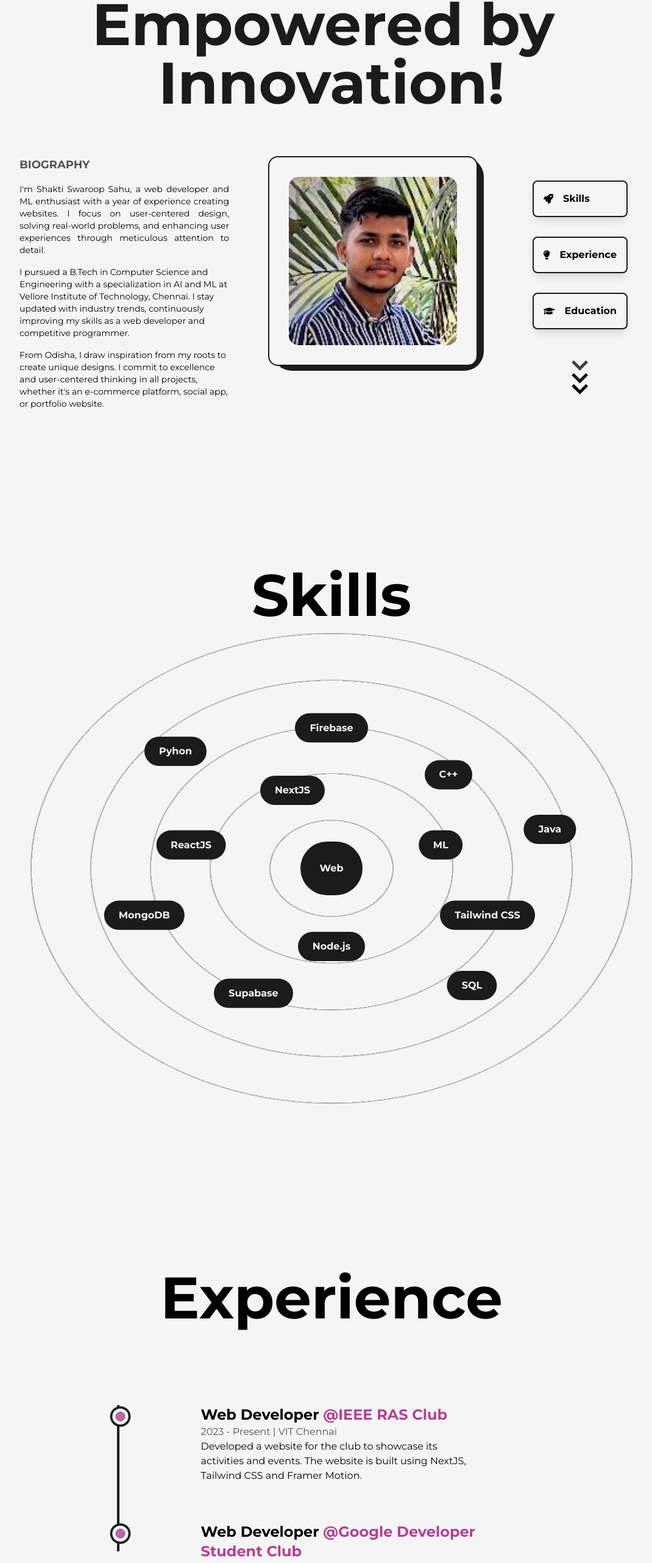
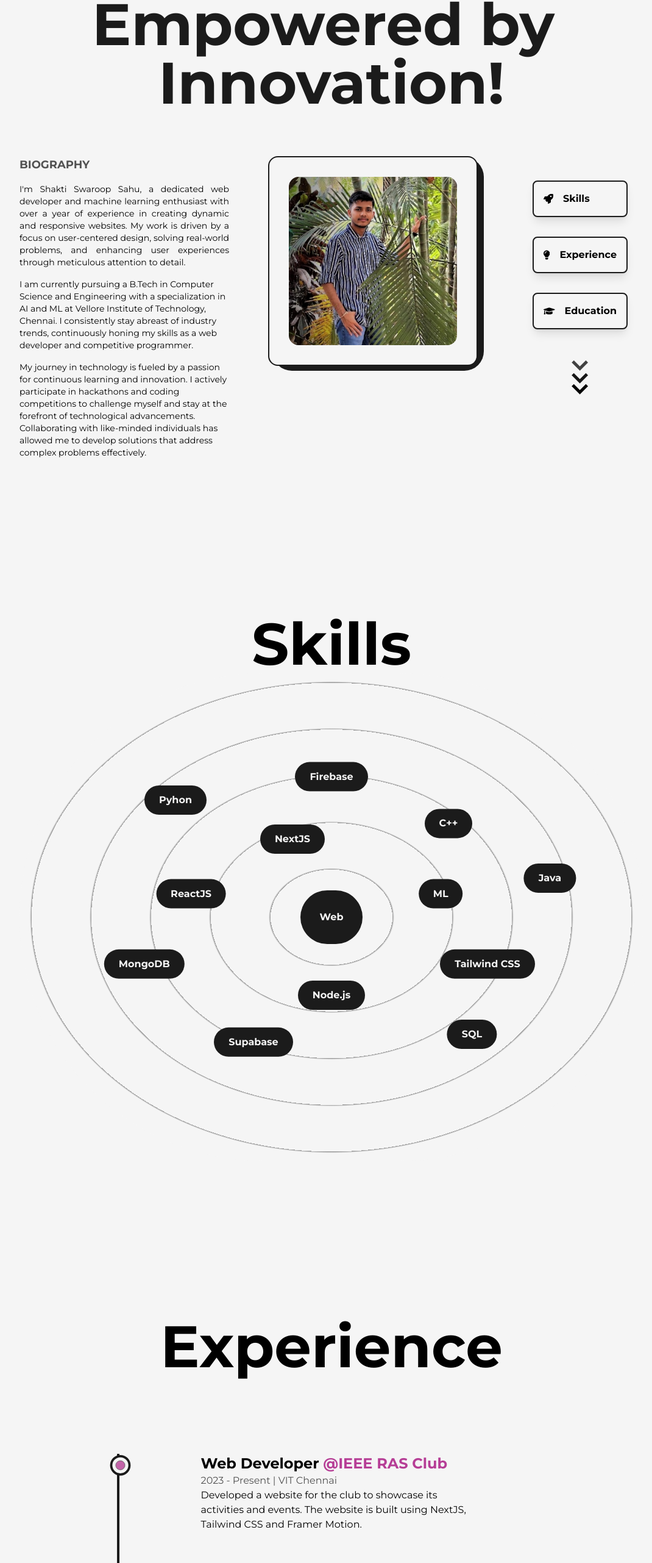
Before and after one commit to prosws2210/PORTFOLIO, a Next.js app in the folder FRONTEND/: page /about in a window 1280 px wide. Shown: the part 176-2739 px from the top of the page at 61% size, without its empty margins (96-1166 px from the left). Built offline with nearby package versions, Linux system fonts and the light colour scheme.

Commit message:
Few changes made

```diff
--- a/FRONTEND/src/components/Education.jsx
+++ b/FRONTEND/src/components/Education.jsx
@@ -74,21 +74,21 @@ const Education = () => {
 						time="2022 - Present"
 						institution="Vellore Institute of Technology, Chennai Campus"
 						logo={VIT_Logo}
-						performance="CGPA: 9.72/10"
+						performance="CGPA: 9.25/10"
 					/>
 					<Details
 						type="Senior Secondary (Class XII)"
-						time="2019 - 2021"
-						institution="Kendriya Vidyalaya, No.1, Vasco, Goa"
+						time="2020 - 2022"
+						institution="Kendriya Vidyalaya No.1, JIPMER Campus, Puducherry"
 						logo={KVS_Logo}
-						performance="Percentage: 96.2%"
+						performance="Percentage in 12th std: 94%"
 					/>
 					<Details
 						type="Secondary (Class X)"
-						time="2017-2019"
-						institution="Kendriya Vidyalaya, No.2, Kochi, Kerala"
+						time="2010 - 2020"
+						institution="Kendriya Vidyalaya No.1, JIPMER Campus, Puducherry"
 						logo={KVS_Logo}
-						performance="Percentage: 97.2%"
+						performance="Percentage in 10th std: 96.2%"
 					/>
 				</ul>
 			</div>
--- a/FRONTEND/src/components/Experience.jsx
+++ b/FRONTEND/src/components/Experience.jsx
@@ -58,18 +58,11 @@ const Experience = () => {
                         work="Developed a website for the club to showcase its activities and events. The website is built using NextJS, Tailwind CSS and Framer Motion."
                     />
                     <Details
-                            position="Web Developer"
-                            company="Google Developer Student Club"
-                            time="2023 - Present"
-                            address="VIT Chennai"
-                            work="Created user-friendly and interactive websites for conducting events and workshops."
-                        />
-                        <Details
-                            position="Team Lead (Technical Department)"
-                            company='Kalinga Jyoti'
+                        position="Team Lead (Cultural Department)"
+                        company="Kalinga Jyoti"
                         time="2022 - Present"
                         address="VIT Chennai"
-                            work="Led a team of developers and created multiple websites such as Ticket Validation and Management System, Blogging Platform, Live Voting System, and more."
+                        work="As the Team Lead of the Cultural Department, I spearheaded various cultural initiatives and events. I led a diverse team in organizing and managing events, fostering a vibrant and inclusive community. My role also involved collaborating with different teams to create digital platforms such as a Ticket Validation and Management System, Blogging Platform, Live Voting System, and more, enhancing the overall cultural experience at VIT Chennai."
                     />
                 </ul>
 		    </div>
--- a/FRONTEND/src/pages/about.js
+++ b/FRONTEND/src/pages/about.js
@@ -3,7 +3,7 @@ import Layout from "@/components/Layout";
 import React, { useRef } from "react";
 import Head from "next/head";
 import Image from "next/image";
-import profilePic from "../../public/images/profile/IMG_5858 (2).JPG";
+import profilePic from "../../public/images/profile/IMG_5858_new.png";
 import { FaRocket, FaLightbulb, FaGraduationCap } from "react-icons/fa";
 import { motion } from "framer-motion";
 import Skills from "@/components/Skills";
@@ -51,24 +51,18 @@ const About = () => {
 								Biography
 							</h2>
 							<p className="font-medium text-sm text-justify">
-								I&apos;m Shakti Swaroop Sahu, a web developer and ML enthusiast with a
-								year of experience creating websites. I focus on
-								user-centered design, solving real-world problems, and enhancing
-								user experiences through meticulous attention to detail.
+								I'm Shakti Swaroop Sahu, a dedicated web developer and machine learning enthusiast with over a year of experience in creating dynamic and responsive websites. My work is driven by a focus on user-centered design, solving real-world problems, and enhancing user experiences through meticulous attention to detail.
 							</p>
 							<p className="font-medium my-4 text-sm">
-								I pursued a B.Tech in Computer Science and Engineering with a
-								specialization in AI and ML at Vellore Institute of Technology,
-								Chennai. I stay updated with industry trends, continuously
-								improving my skills as a web developer and competitive
-								programmer.
+								I am currently pursuing a B.Tech in Computer Science and Engineering with a specialization in AI and ML at Vellore Institute of Technology, Chennai. I consistently stay abreast of industry trends, continuously honing my skills as a web developer and competitive programmer.
 							</p>
 							<p className="font-medium text-sm">
-								From Odisha, I draw inspiration from my roots to create unique
-								designs. I commit to excellence and user-centered thinking in
-								all projects, whether it&apos;s an e-commerce platform, social app,
-								or portfolio website.
+								My journey in technology is fueled by a passion for continuous learning and innovation. I actively participate in hackathons and coding competitions to challenge myself and stay at the forefront of technological advancements. Collaborating with like-minded individuals has allowed me to develop solutions that address complex problems effectively.
 							</p>
+							{/* <p className="font-medium text-sm">
+								By integrating advanced machine learning techniques into my web development process, I aim to create innovative, data-driven solutions that deliver exceptional user experiences. I am passionate about leveraging technology to make a meaningful impact and am always eager to take on new challenges and opportunities for growth.
+							</p> */}
+
 						</div>
 						{/* image */}
 						<div
--- a/FRONTEND/src/pages/contact.js
+++ b/FRONTEND/src/pages/contact.js
@@ -12,7 +12,8 @@ const Contact = () => {
 	async function handleSubmit(event) {
 		event.preventDefault();
 		const formData = new FormData(event.target);
-		formData.append("access_key", "6b237d09-d693-4ee1-bb63-022b43df10d3");
+		// formData.append("access_key", "6b237d09-d693-4ee1-bb63-022b43df10d3");
+		formData.append("access_key", "a1d6d4b1-5bcc-4f40-a810-840b13609969");
 
 		const object = Object.fromEntries(formData);
 		const json = JSON.stringify(object);
@@ -43,10 +44,10 @@ const Contact = () => {
 			</Head>
 			<TransitionEffect/>
 			<main className="w-full mb-16 flex flex-col items-center justify-center">
-                <Layout className="pt-16">
-                    <div className="h-full flex flex-row lg:flex-col ">
+				<Layout className="pt-16">
+					<div className="h-full flex flex-row lg:flex-col">
 						{/* text */}
-                        <div className=" lg:min-h-[20vh] lg:w-full w-1/2 flex items-center justify-center text-2xl sm:text-3xl md:text-4xl lg:text-5xl text-dark dark:text-light font-medium">
+						<div className="lg:min-h-[20vh] lg:w-full w-1/2 flex items-center justify-center text-2xl sm:text-3xl md:text-4xl lg:text-5xl text-dark dark:text-light font-medium">
 							{text1.split("").map((letter, index) => (
 								<motion.span
 									key={index}
@@ -62,32 +63,30 @@ const Contact = () => {
 									{letter === " " ? "\u00A0" : ""}
 								</motion.span>
 							))}
-							😊
+							<span className="animate-bounce">😊</span>
 						</div>
 						{/* form */}
-
 						<form
-                            onSubmit={handleSubmit}
-                            className="h-1/2 lg:h-full lg:w-full w-1/2 bg-primary/10 flex flex-col gap-8 justify-center p-4 sm:p-6 md:p-8 lg:p-10 rounded-xl text-sm sm:text-base md:text-lg lg:text-xl
-                            dark:bg-primaryDark/90 dark:text-dark dark:border-light dark:border-2 dark:border-solid shadow-md dark:shadow-light
-                            "
-                        >
+							onSubmit={handleSubmit}
+							className="lg:h-full lg:w-full w-1/2 bg-primary/10 flex flex-col gap-8 justify-center p-4 sm:p-6 md:p-8 lg:p-10 rounded-xl text-sm sm:text-base md:text-lg lg:text-xl
+							dark:bg-primaryDark/90 dark:text-dark dark:border-light dark:border-2 dark:border-solid shadow-md dark:shadow-light"
+						>
 							<span className="font-semibold">Dear Shakti Swaroop Sahu,</span>
 							<textarea
 								name="message"
 								rows={6}
-								className="bg-transparent border-b-2 border-b-black outline-none resize-none"
+								className="bg-transparent border-b-2 border-b-black outline-none resize-none p-2 focus:border-primary focus:ring-0 transition duration-300"
+								placeholder="Your message..."
 							></textarea>
-							<span className="font-semibold ">My email address is:</span>
+							<span className="font-semibold">My email address is:</span>
 							<input
 								name="email"
 								type="text"
-								className="bg-transparent border-b-2 border-b-black outline-none "
+								className="bg-transparent border-b-2 border-b-black outline-none p-2 focus:border-primary focus:ring-0 transition duration-300"
+								placeholder="Your email..."
 							/>
-							<span className="font-semibold ">Regards</span>
-							<button className="bg-primary/75 text-light rounded-xl font-semibold p-2 sm:p-3 md:p-4 border-2 border-light shadow-sm  hover:border-dark
-                            dark:bg-dark/90 dark:text-light dark:border-light dark:shadow-light  hover:scale-105 duration-300
-                            ">
+							<span className="font-semibold">Regards</span>
+							<button className="bg-primary/75 text-light rounded-xl font-semibold p-2 sm:p-3 md:p-4 border-2 border-light shadow-sm hover:border-dark hover:scale-105 transition duration-300 dark:bg-dark/90 dark:text-light dark:border-light dark:shadow-light">
 								Send
 							</button>
 							{success && (
--- a/FRONTEND/src/pages/index.js
+++ b/FRONTEND/src/pages/index.js
@@ -28,7 +28,7 @@ export default function Home() {
 							<Image
 								src={profilePic}
 								alt="Profile Picture"
-								className="w-3/4 mx-auto h-auto lg:hidden md:inline-block md:w-full"
+								className="w-full mx-auto h-auto lg:hidden md:inline-block md:w-full"
 								priority
 								sizes="{max-width: 640px} 100vw, (max-width: 1200px) 50vw, 33vw"
 							/>
@@ -39,7 +39,7 @@ export default function Home() {
 								className="!text-5xl !text-left xl:!text-4xl lg:!text-center lg:!text-5xl sm:!text-3xl"
 							/>
 							<p className="my-4 text-base font-medium md:text-sm sm:text-xs">
-							A full-stack developer creating beautiful, functional websites using machine learning for enhancing user experiences.
+								I am a full-stack developer with a passion for creating visually stunning and highly functional websites. Additionally, I specialize in machine learning, leveraging advanced algorithms to enhance user experiences and provide innovative, data-driven solutions.
 							</p>
 							<div className="flex items-center self-start mt-2 lg:self-center">
 								<Link
```
Also changed, not shown: FRONTEND/public/images/profile/IMG_5858_new.png (added), FRONTEND/public/images/profile/profile.png (deleted). Lines whose indentation alone changed are shown as unchanged.
